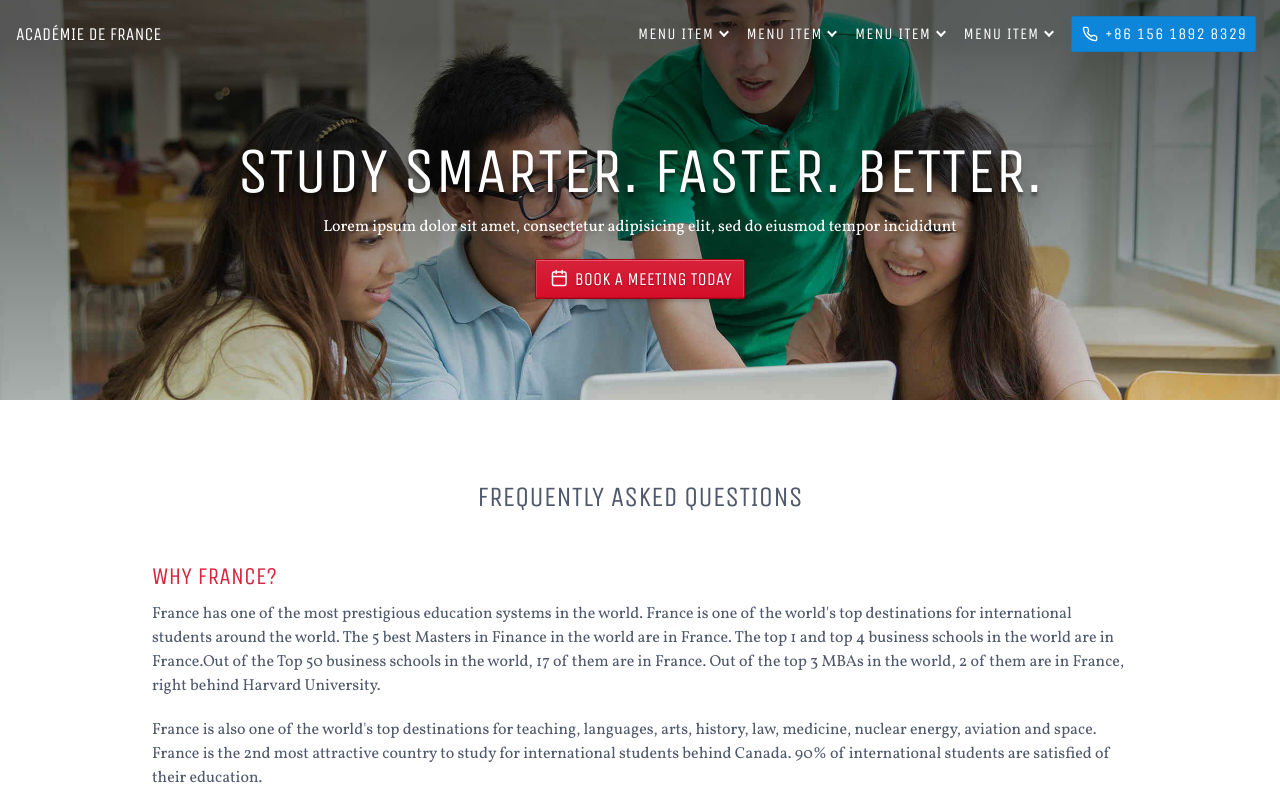
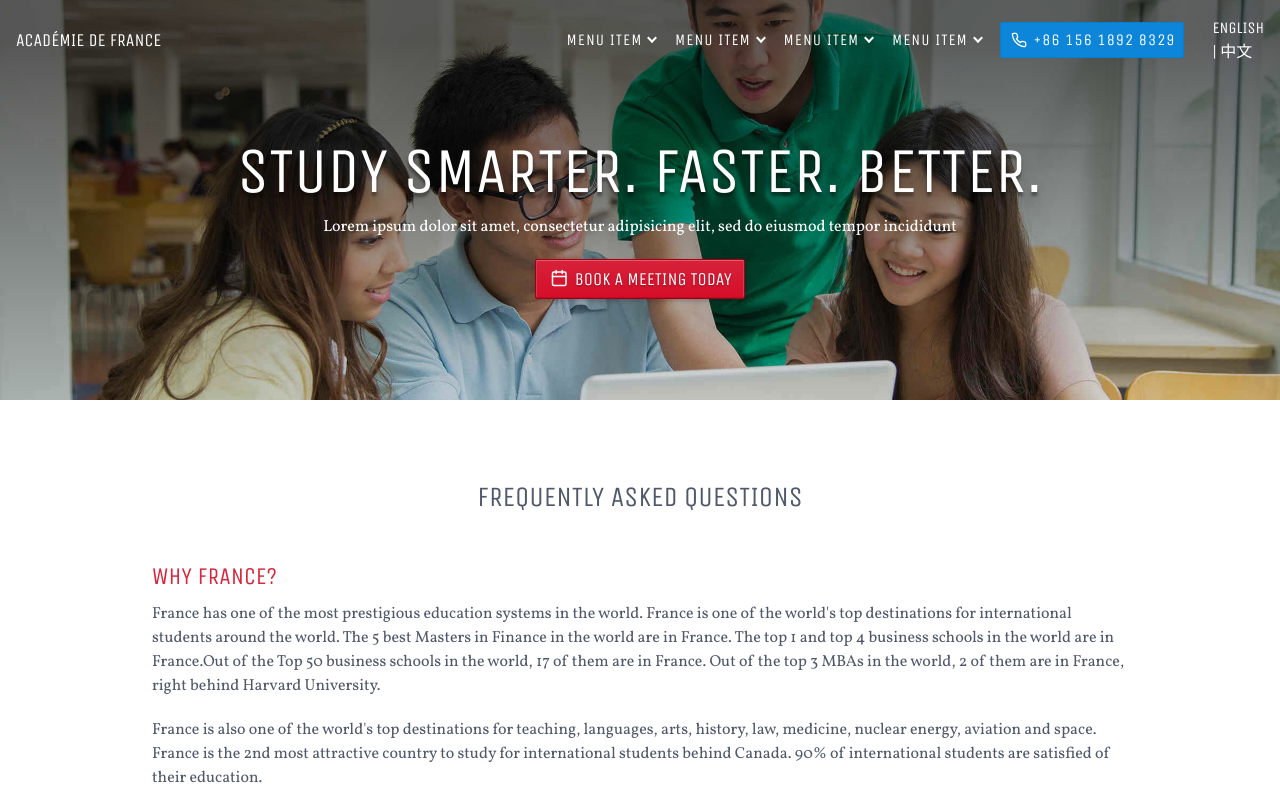
Before and after one commit to bmrejen/Ivy, a website: page app/FAQ.html in a window 1280 px wide. Shown: the top 800 px of the page. Drawn offline with nearby package versions, Linux system fonts and the light colour scheme.

Commit message:
Added Language Switcher

```diff
--- a/app/FAQ.html
+++ b/app/FAQ.html
@@ -104,8 +104,11 @@
 								</li>
 							</ul>
 						</div>
-						<btn class="btn btn-primary mx-2">
-							<i data-feather="phone"></i> +86 156 1892 8329</btn>
+						<button class="btn btn-primary mx-2">
+							<i data-feather="phone"></i> +86 156 1892 8329
+						</button>
+
+						<div class="lang">English | 中文</div>
 					</section>
 				</nav>
 			</div>
--- a/src/scss/_header.scss
+++ b/src/scss/_header.scss
@@ -64,3 +64,11 @@ header {
 		display: block;
 	}
 }
+
+.lang {
+	font-family: $header-font-family;
+	color: white;
+	text-transform: uppercase;
+	font-size: .8rem;
+	padding-left: 1rem;
+}
```
Also changed, not shown: app/index.html (+12 -5 lines), app/schools.html (+5 -2 lines), app/team.html (+5 -2 lines), app/css/main.css, app/css/main.min.css.
